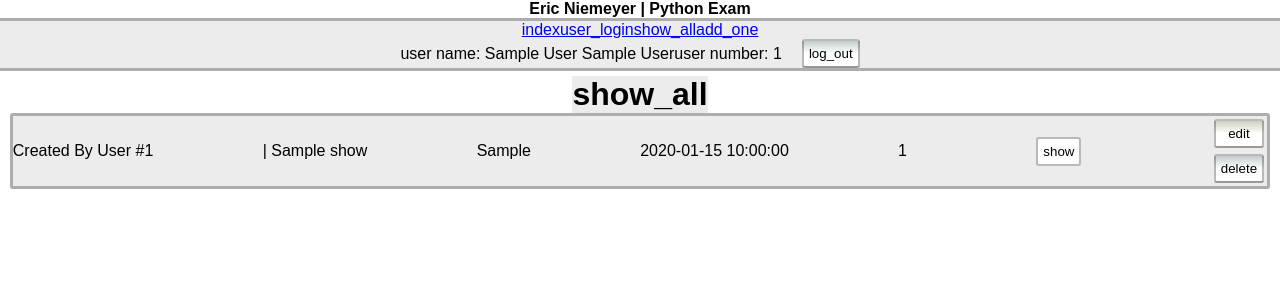
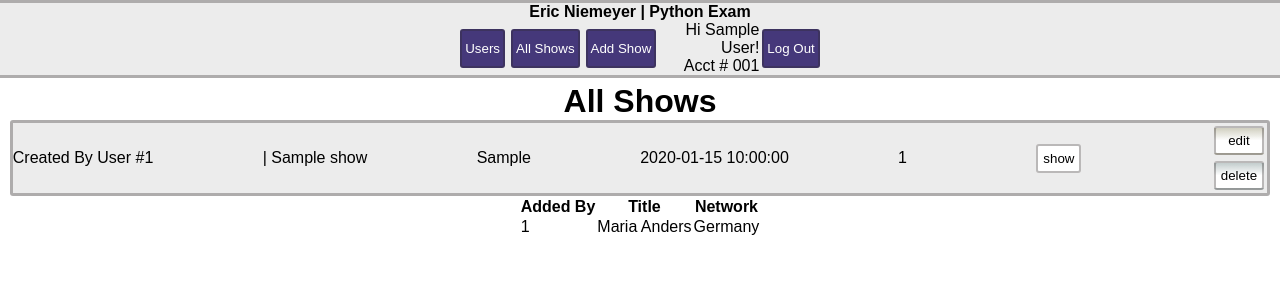
Before and after one commit to niembro64/PythonExam7, a Flask app: page /show_all in a window 1280 px wide. Shown: the top 300 px of the page. Run offline with Flask 2, Linux system fonts and the light colour scheme; the visitor is signed in with stand-in values (Sample User, id 1); tables that the repository leaves empty or names only in its code hold one stand-in row (values such as "Sample post"); parts of the project's set-up code (start-up, migrations or seed data) failed here and were passed over.

Commit message:
pre bootstrap

```diff
--- a/flask_app/static/style.css
+++ b/flask_app/static/style.css
@@ -85,7 +85,7 @@ input[type="submit"]:active {
 
 h1 {
   width: auto;
-  background: var(--bg);
+  background: rgba(255, 255, 255, 0)
   /* margin: 15px;  */
 
   display: flex;
--- a/flask_app/templates/show_all.html
+++ b/flask_app/templates/show_all.html
@@ -12,29 +12,37 @@
     <title>02</title>
   </head>
   <body>
-    <h4>Eric Niemeyer | Python Exam</h4>
     <div id="top">
-      <div id="tl">
-        <a href="/index">index</a>
-        <a href="/user_login">user_login</a>
-        <a href="/show_all">show_all</a>
-        <a href="/add_one">add_one</a>
-      </div>
-      <div id="tr">
-        <p>user name: {{session['first_name']}} {{session['last_name']}}</p>
-        <p>user number: {{session['user_id']}}</p>
+      <h4>Eric Niemeyer | Python Exam</h4>
+      <div id="toplower">
+        <form action="/user_login">
+          <input class="xbutton" type="submit" value="Users" />
+        </form>
+        <form action="/show_all">
+          <input class="xbutton" type="submit" value="All Shows" />
+        </form>
+        <form action="/add_one">
+          <input class="xbutton" type="submit" value="Add Show" />
+        </form>
+
+        <div id="rightacct">
+          {% if session['first_name'] != "" %}
+          <p>Hi {{session['first_name']}}!</p>
+          <p>Acct # 00{{session['user_id']}}</p>
+          {% endif %}
+        </div>
         <form action="/log_out" method="POST">
           <input
-            class="r"
+            class="xbutton"
             type="submit"
             name="log_out"
             id="log_out"
-            value="log_out"
+            value="Log Out"
           />
         </form>
       </div>
     </div>
-    <h1>show_all</h1>
+    <h1>All Shows</h1>
 
     {% for show in all_shows %}
 
@@ -87,7 +95,21 @@
 
       {% endif %}
     </div>
+    {% endfor %}
 
-    {% endfor %}
+    <table>
+      <tr>
+        <th>Added By</th>
+        <th>Title</th>
+        <th>Network</th>
+      </tr>
+      {% for show in all_shows %}
+      <tr>
+        <td>{{show.user_id}}</td>
+        <td>Maria Anders</td>
+        <td>Germany</td>
+      </tr>
+      {% endfor %}
+    </table>
   </body>
 </html>
```
Also changed, not shown: flask_app/templates/add_one.html (+20 -12 lines), flask_app/templates/show_one.html (+19 -12 lines), flask_app/templates/user_login.html (+2 -9 lines).
